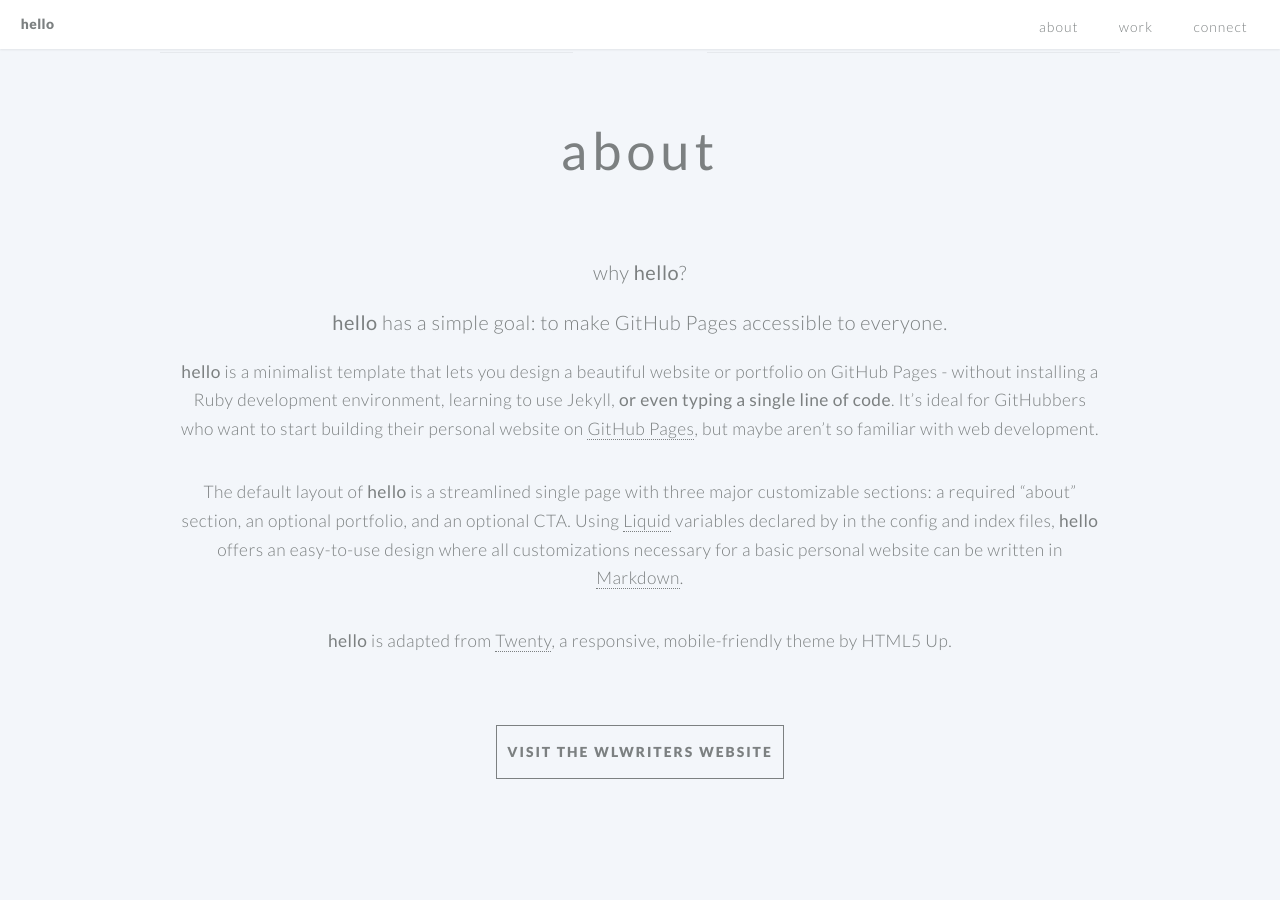
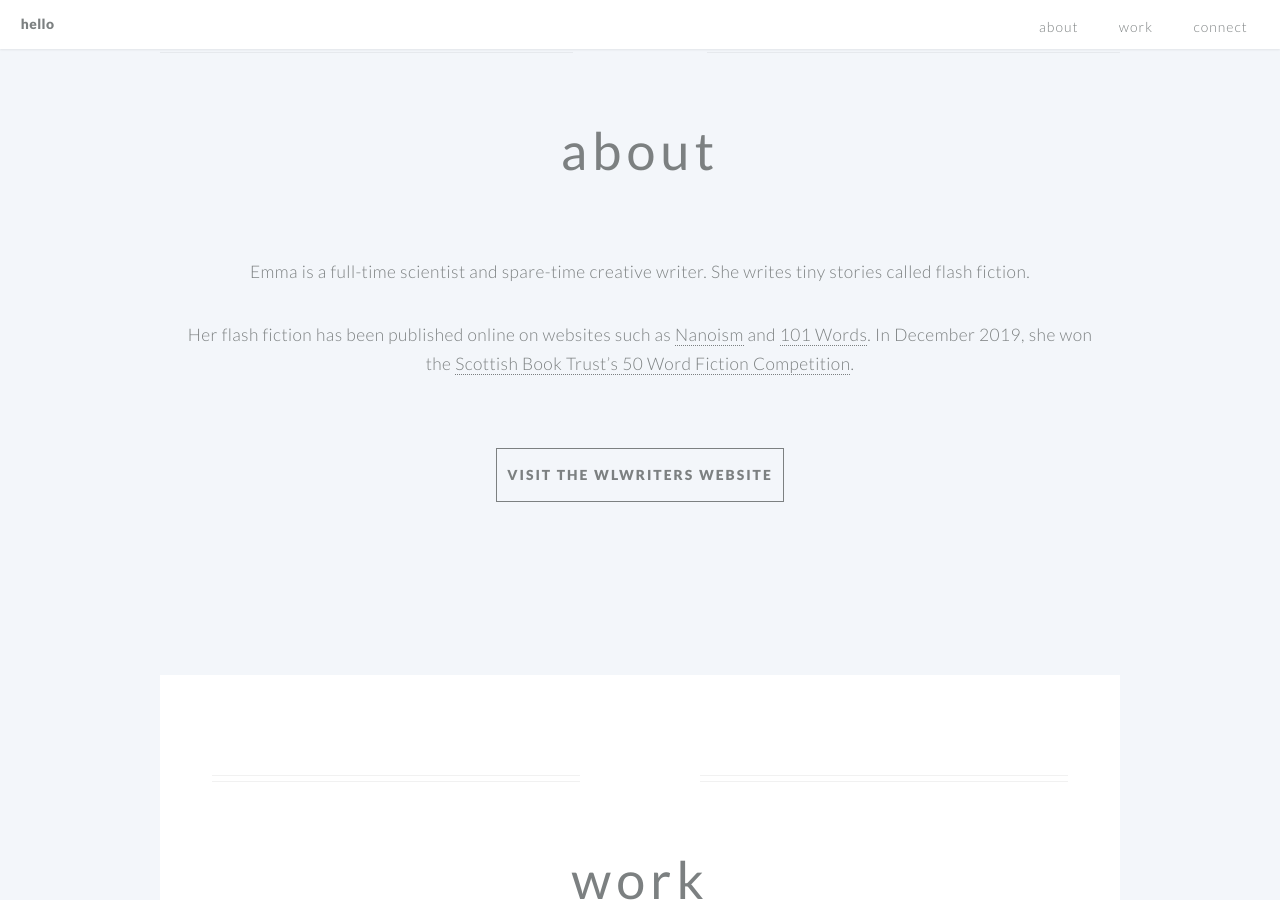
Before and after one commit to tinystories/tinystories.github.io, a Jekyll site: the page built from index.md, in a window 1280 px wide and 900 px high, scrolled down 611 px. Built offline with Jekyll 4.4.1, drawn with Linux system fonts in a browser that asks for light colours.

Commit message:
Update index.md
Update about inforation

```diff
--- a/index.md
+++ b/index.md
@@ -37,16 +37,7 @@ cta_button_label: contact # the label on the button
 
 ---
 [//]: # (write a bit about yourself here)
-### why **hello**?
 
-### **hello** has a simple goal: to make GitHub Pages accessible to everyone.
+Emma is a full-time scientist and spare-time creative writer. She writes tiny stories called flash fiction.
 
-**hello** is a minimalist template that lets you design a beautiful website or portfolio on GitHub Pages - without installing a Ruby
-development environment, learning to use Jekyll, **or even typing a single line of code**. It's ideal for GitHubbers
-who want to start building their personal website on [GitHub Pages](https://pages.github.com/), but maybe aren't so familiar with web development.
-
-
-The default layout of **hello** is a streamlined single page with three major customizable sections: a required "about" section, an optional portfolio, and an optional CTA. Using [Liquid](https://shopify.github.io/liquid/) variables declared by in the config and index files, **hello** offers an easy-to-use design where all customizations necessary for a basic personal website can be written in [Markdown](https://www.markdownguide.org/basic-syntax/).
-
-
-**hello** is adapted from [Twenty](https://html5up.net/twenty), a responsive, mobile-friendly theme by HTML5 Up.
+Her flash fiction has been published online on websites such as [Nanoism](https://nanoism.net/stories/841/) and [101 Words](https://101words.org/the-fairy-ring/). In December 2019, she won the [Scottish Book Trust’s 50 Word Fiction Competition](https://www.scottishbooktrust.com/50-word-fiction/december-2019-winners).
```
